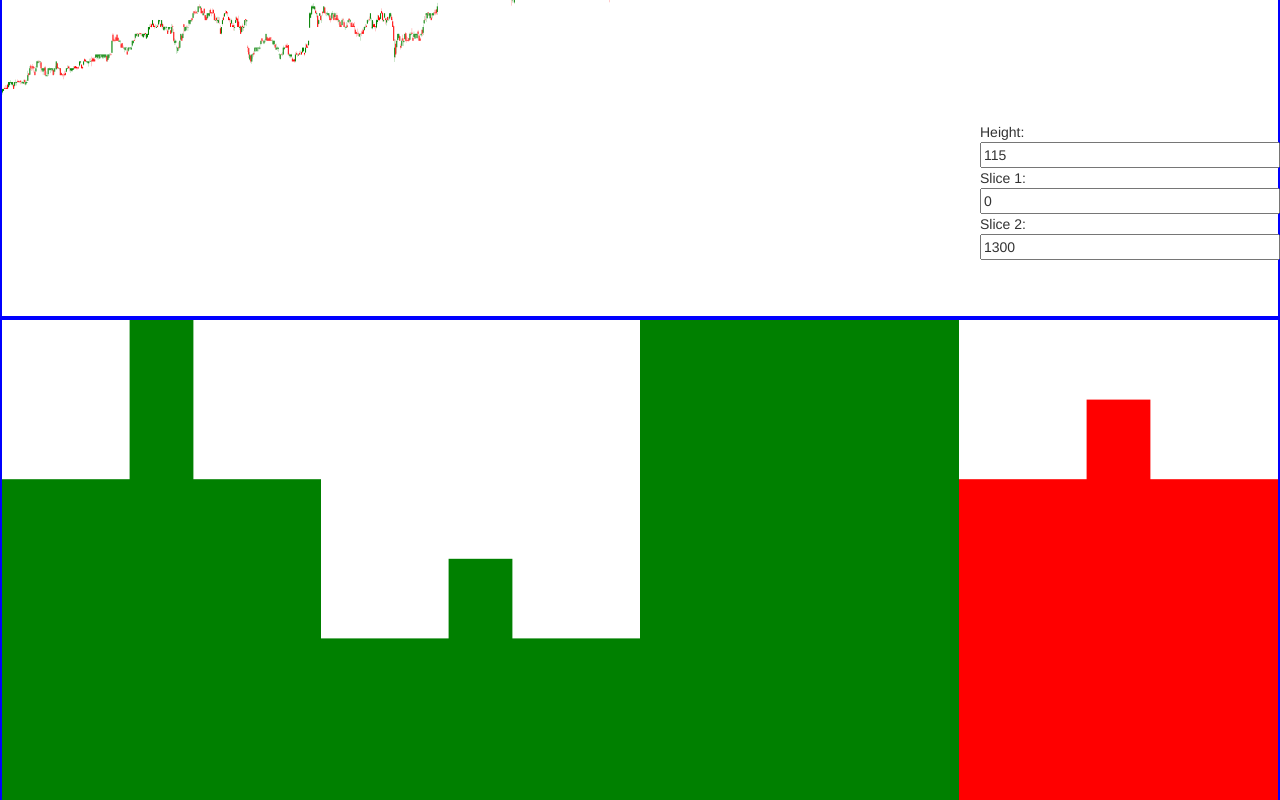
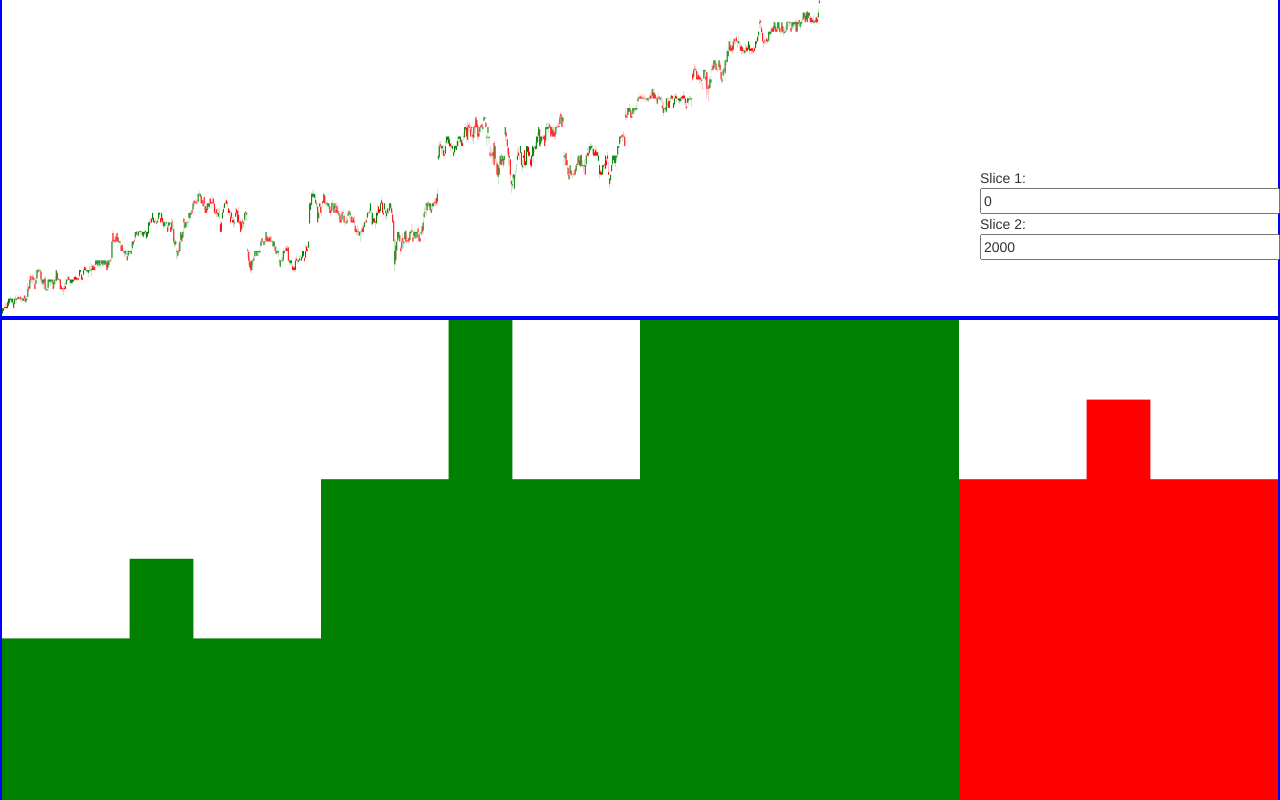
Before and after one commit to quaffpotion/stock-frontend, an Angular app in the folder frontend/: page / in a window 1280 px wide. Shown: the part 540-1340 px from the top of the page. Built offline with nearby package versions, Linux system fonts and the light colour scheme.

Commit message:
bug: Doesn't recalculate minimums properly

```diff
--- a/frontend/src/app/app.component.html
+++ b/frontend/src/app/app.component.html
@@ -1,24 +1,16 @@
 <app-search-container [mockdata]="mockdata"></app-search-container>
 <div
   style="width:300px; position:fixed; right:0; bottom:0;display:flex;flex-direction: column;"
->
-  Height: <input [(ngModel)]="myHeight" /> Slice 1:
+>Slice 1:
   <input [(ngModel)]="myNumber1" /> Slice 2:
   <input [(ngModel)]="myNumber2" />
 </div>
 <app-candlestick-chart
-  [coordinateheight]="myHeight"
-  [data]="somedata2.slice(myNumber1, myNumber2)"
+  [data]="preprocess(somedata2).slice(myNumber1, myNumber2)"
 ></app-candlestick-chart>
 <app-candlestick-chart
-  [coordinateheight]="10"
   [data]="
-    [
-      { open: 2, close: 8, high: 10, low: 0 },
-      { open: 3, close: 6, high: 7, low: 1 },
-      { open: 0, close: 10, high: 10, low: 0 },
-      { open: 8, close: 2, high: 9, low: 1 }
-    ].slice(myNumber1, myNumber2)
+    preprocess(somedata.slice(myNumber1,myNumber2))
   "
 ></app-candlestick-chart>
 <app-candlestick-chart [data]="somedata"></app-candlestick-chart>
--- a/frontend/src/app/app.component.ts
+++ b/frontend/src/app/app.component.ts
@@ -17,9 +17,8 @@ interface DataModel {
 })
 export class AppComponent {
   data: Observable<DataModel>;
-  myHeight = 115;
   myNumber1 = 0;
-  myNumber2 = 1300;
+  myNumber2 = 2000;
   count: any = 0;
   somedata: Ohlc[] = [new Ohlc(5, 9, 3, 4)]; // these are initialized first, constructors overwrite these
   somedata2;
@@ -38,6 +37,12 @@ export class AppComponent {
 
   constructor() {
     this.somedata2 = MSFT;
+    this.somedata = [
+    { open: 3, close: 6, high: 7, low: 1 },
+      { open: 2, close: 8, high: 10, low: 0 },
+      { open: 0, close: 10, high: 10, low: 0 },
+      { open: 8, close: 2, high: 9, low: 1 }
+    ]
   }
 
   color(r, g, b) {
@@ -45,7 +50,8 @@ export class AppComponent {
   }
 
   preprocess(data) {
-    const shifted = data.map(x => x - 30);
-    return shifted;
+    const min = Math.min(...data.map(x => x.low));
+    data.map(item => {item.open = item.open-min; item.close = item.close-min; item.high=item.high-min;item.low=item.low-min; return item});
+    return data;
   }
 }
--- a/frontend/src/app/candlestick-chart/candlestick-chart.component.html
+++ b/frontend/src/app/candlestick-chart/candlestick-chart.component.html
@@ -3,7 +3,7 @@
     width="100%"
     height="100%"
     preserveAspectRatio="none"
-    [attr.viewBox]="getViewBox(coordinateheight, data)"
+    [attr.viewBox]="getViewBox(data)"
   >
     <g
       *ngFor="let stock of data; index as candleposition"
--- a/frontend/src/app/candlestick-chart/candlestick-chart.component.ts
+++ b/frontend/src/app/candlestick-chart/candlestick-chart.component.ts
@@ -20,8 +20,7 @@ export class CandlestickChartComponent {
       Math.min(stock.open, stock.close, stock.low, stock.high)
     );
   }
-  getViewBox(height, data: Ohlc[]) {
-    const min = Math.min(...data.map(x => x.low));
+  getViewBox(data: Ohlc[]) {
     const max = Math.max(...data.map(x => x.high));
     const viewBox = `0 -${max} ${data.length} ${max}`;
     return viewBox;
```
